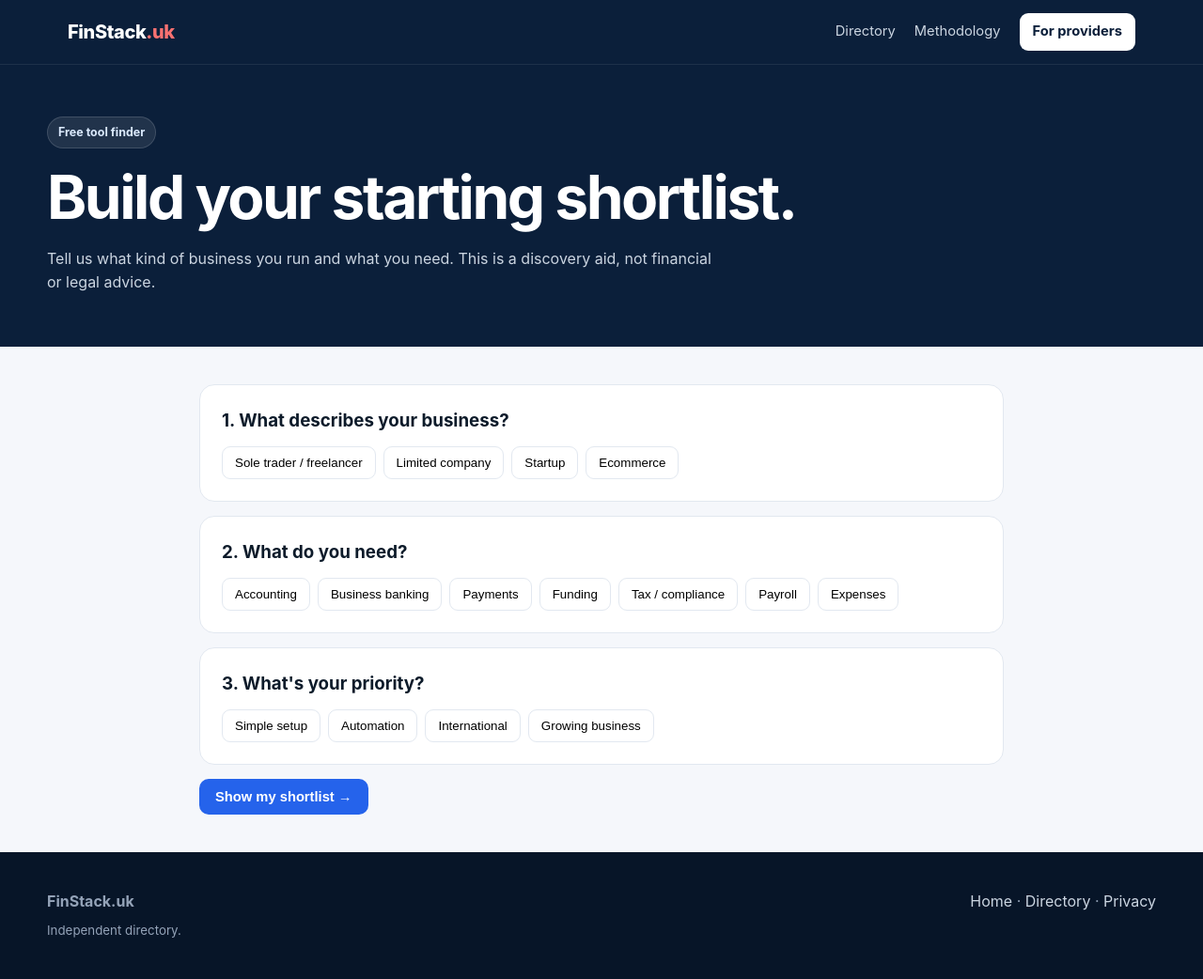
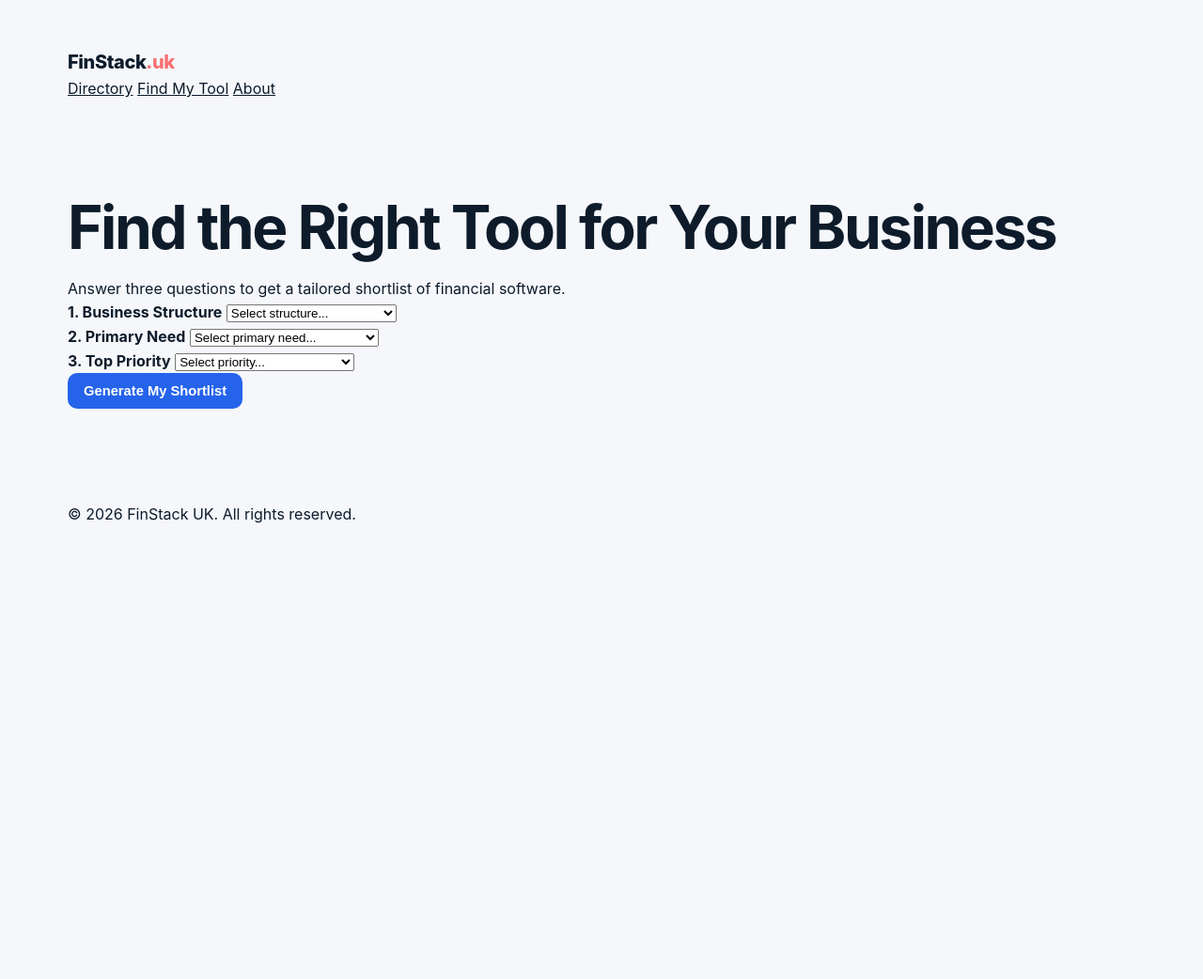
Before and after one commit to aniketkumarvedika432-tech/finstack-uk, a plain HTML site: page finder.html in a window 1280 px wide. Shown: the whole page at 94% size. After the commit the page ends 800 px from the top, so only its background shows below. Drawn offline with Linux system fonts and the light colour scheme.

Commit message:
Update finder.html

```diff
--- a/finder.html
+++ b/finder.html
@@ -1,35 +1,82 @@
-<!doctype html><html lang="en-GB"><head>
-<meta charset="utf-8"><meta name="viewport" content="width=device-width,initial-scale=1"><title>Find My Business Tools | FinStack UK</title>
-<meta name="description" content="Answer a few questions to get a shortlist of UK SME financial software and fintech tools.">
-<link rel="stylesheet" href="css/style.css"></head><body>
-<nav class="nav"><div class="nav-inner"><a class="logo" href="index.html">FinStack<span>.uk</span></a><div class="navlinks"><a href="tools.html">Directory</a><a href="methodology.html">Methodology</a><a class="nav-cta" href="for-providers.html">For providers</a></div></div></nav>
-<header class="page-hero"><div class="page-hero-inner"><span class="eyebrow">Free tool finder</span><h1>Build your starting shortlist.</h1><p>Tell us what kind of business you run and what you need. This is a discovery aid, not financial or legal advice.</p></div></header>
-<main class="finder">
-<div class="question"><h3>1. What describes your business?</h3><div class="options" data-group="business"><button class="option" data-v="sole">Sole trader / freelancer</button><button class="option" data-v="limited">Limited company</button><button class="option" data-v="startup">Startup</button><button class="option" data-v="ecommerce">Ecommerce</button></div></div>
-<div class="question"><h3>2. What do you need?</h3><div class="options" data-group="need"><button class="option" data-v="accounting">Accounting</button><button class="option" data-v="banking">Business banking</button><button class="option" data-v="payments">Payments</button><button class="option" data-v="lending">Funding</button><button class="option" data-v="tax">Tax / compliance</button><button class="option" data-v="payroll">Payroll</button><button class="option" data-v="expenses">Expenses</button></div></div>
-<div class="question"><h3>3. What's your priority?</h3><div class="options" data-group="priority"><button class="option" data-v="simple">Simple setup</button><button class="option" data-v="automation">Automation</button><button class="option" data-v="international">International</button><button class="option" data-v="growth">Growing business</button></div></div>
-<button class="btn" id="findBtn">Show my shortlist →</button>
-<div class="results" id="results"></div>
-</main>
-<footer class="footer"><div class="footer-inner"><div><strong>FinStack.uk</strong><small>Independent directory.</small></div><div><a href="index.html">Home</a> · <a href="tools.html">Directory</a> · <a href="privacy.html">Privacy</a></div></div></footer>
-<script src="js/tools.js"></script>
-<script>
-const selected={};
-document.querySelectorAll(".options").forEach(group=>group.addEventListener("click",e=>{
- if(!e.target.classList.contains("option"))return;
- group.querySelectorAll(".option").forEach(x=>x.classList.remove("selected"));
- e.target.classList.add("selected"); selected[group.dataset.group]=e.target.dataset.v;
-}));
-document.getElementById("findBtn").addEventListener("click",()=>{
- const need=selected.need; const priority=selected.priority;
- let list=[...FINSTACK_TOOLS];
- const catMap={accounting:"Accounting",banking:"Business Banking",payments:"Payments",lending:"Lending",tax:"Tax & Compliance",payroll:"Payroll",expenses:"Expenses"};
- if(catMap[need]) list=list.filter(t=>t.cat===catMap[need]);
- if(priority==="international") list=list.filter(t=>t.tags.some(x=>/international|multi-currency|global/i.test(x)));
- if(!list.length) list=[...FINSTACK_TOOLS];
- list=list.slice(0,5);
- document.getElementById("results").innerHTML=`<h2>Your starting shortlist</h2><p style="color:#64748b;margin:5px 0 15px">Use this as a discovery shortlist and verify current pricing, eligibility and features with each provider.</p>`+
- list.map(t=>`<div class="result-card"><div><span class="pill">${t.cat}</span><h3>${t.name}</h3><p style="color:#64748b;font-size:.85rem">${t.best}</p></div><a class="btn" href="tool.html?id=${encodeURIComponent(t.id)}">View</a></div>`).join("");
- window.scrollTo({top:document.getElementById("results").offsetTop-40,behavior:"smooth"});
-});
-</script></body></html>
+<!DOCTYPE html>
+<html lang="en">
+<head>
+  <meta charset="UTF-8">
+  <meta name="viewport" content="width=device-width, initial-scale=1.0">
+  <title>Find My Tool | FinStack UK</title>
+  <link rel="stylesheet" href="css/style.css">
+</head>
+<body>
+  <header class="site-header">
+    <div class="container nav-container">
+      <a href="index.html" class="logo">FinStack<span>.uk</span></a>
+      <nav class="nav-links">
+        <a href="tools.html">Directory</a>
+        <a href="finder.html" class="active">Find My Tool</a>
+        <a href="about.html">About</a>
+      </nav>
+    </div>
+  </header>
+
+  <main class="container page-content">
+    <div class="page-header text-center">
+      <h1>Find the Right Tool for Your Business</h1>
+      <p>Answer three questions to get a tailored shortlist of financial software.</p>
+    </div>
+
+    <div class="finder-card">
+      <form id="finder-form">
+        <div class="form-group">
+          <label for="business_type"><strong>1. Business Structure</strong></label>
+          <select name="business_type" id="business_type" class="form-control" required>
+            <option value="">Select structure...</option>
+            <option value="sole-trader">Sole Trader / Freelancer</option>
+            <option value="limited-company">Limited Company (LTD)</option>
+            <option value="startups">Startup / Scaling Company</option>
+          </select>
+        </div>
+
+        <div class="form-group">
+          <label for="primary_need"><strong>2. Primary Need</strong></label>
+          <select name="primary_need" id="primary_need" class="form-control" required>
+            <option value="">Select primary need...</option>
+            <option value="Accounting">Accounting & Bookkeeping</option>
+            <option value="Banking">Business Banking</option>
+            <option value="Payments">Card & Online Payments</option>
+            <option value="Expenses">Expense & Card Management</option>
+            <option value="Payroll">Payroll Management</option>
+            <option value="Compliance">Compliance & Tax</option>
+          </select>
+        </div>
+
+        <div class="form-group">
+          <label for="priority"><strong>3. Top Priority</strong></label>
+          <select name="priority" id="priority" class="form-control" required>
+            <option value="">Select priority...</option>
+            <option value="low-cost">Lowest Cost / Free Tier</option>
+            <option value="international">International / Multi-currency</option>
+            <option value="all-in-one">All-in-One Integration</option>
+          </select>
+        </div>
+
+        <button type="submit" class="btn btn-primary btn-block">Generate My Shortlist</button>
+      </form>
+    </div>
+
+    <!-- Results Section -->
+    <div id="finder-results" style="display: none; margin-top: 40px;">
+      <h2 class="text-center" style="margin-bottom: 20px;">Your Tailored Shortlist</h2>
+      <div id="shortlist-grid" class="tools-grid"></div>
+    </div>
+  </main>
+
+  <footer class="site-footer">
+    <div class="container">
+      <p>&copy; 2026 FinStack UK. All rights reserved.</p>
+    </div>
+  </footer>
+
+  <script src="js/tools.js"></script>
+  <script src="js/app.js"></script>
+</body>
+</html>
```
